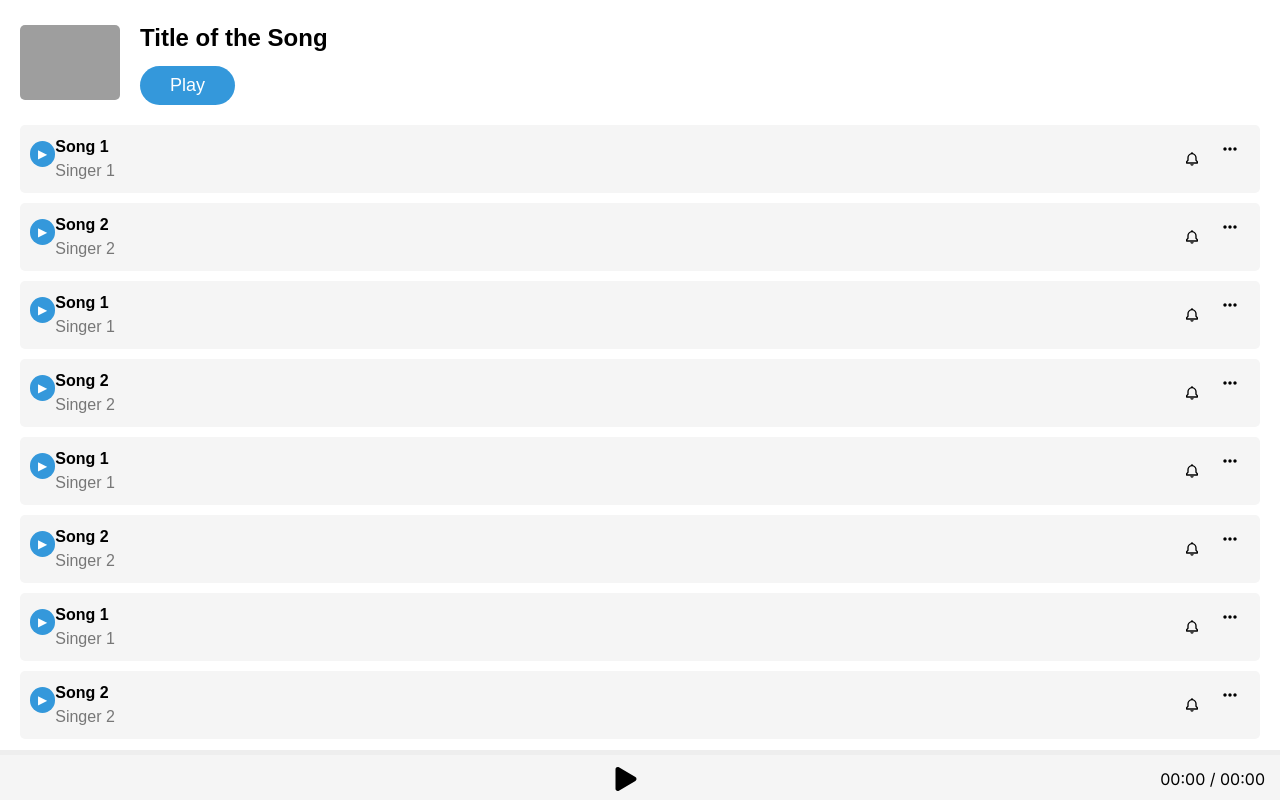
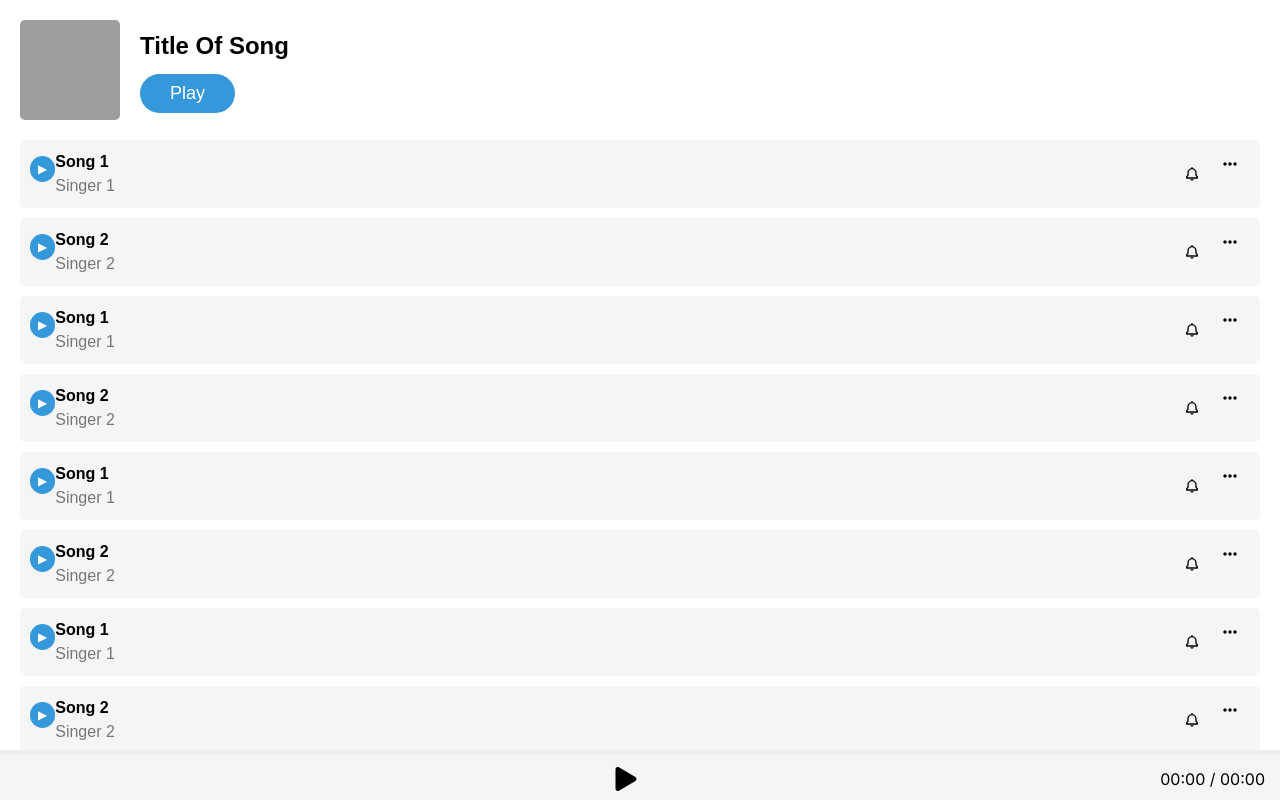
Before and after one commit to shrey-creator/epub-reader-flow, a Next.js app: page / in a window 1280 px wide. Built offline with nearby package versions, Linux system fonts and the light colour scheme; grey boxes are pictures that could not be loaded.

Commit message:
refactored app

```diff
--- /dev/null
+++ b/app/components/HeaderComponent.module.css
@@ -0,0 +1,37 @@
+/* Top Component */
+.top-component {
+  margin-bottom: 20px;
+}
+
+.top-left {
+  display: flex;
+  align-items: center;
+}
+
+.song-cover {
+  width: 100px;
+  height: 100px;
+  border-radius: 5px;
+  margin-right: 20px;
+}
+
+.title {
+  font-size: 24px;
+  font-weight: bold;
+}
+
+.play-button {
+  margin-top: 10px;
+  padding: 6px 30px;
+  font-size: 18px;
+  border: none;
+  border-radius: 50px;
+  background-color: #3498db;
+  color: #fff;
+  cursor: pointer;
+  transition: background-color 0.3s ease;
+}
+
+.play-button:hover {
+  background-color: #2980b9;
+}
--- a/app/components/HeaderPageComponent.tsx
+++ b/app/components/HeaderPageComponent.tsx
@@ -1,21 +1,27 @@
-import React, { useRef, useState, useEffect, useContext } from "react";
-import styles from "./StickyBar.module.css"; // Import CSS module for styling
-import { AudioPlayerContext } from "./audio-player-context";
-import { FaPause, FaPlay } from "react-icons/fa"; // Import Play Icon from react-icons/fa
-import ProgressBar from "./ProgressBar";
+import React from "react";
+import styles from "./HeaderComponent.module.css"; // Import CSS module for styling
 
-const StickyBar: React.FC<{
-  handleSongEnded: () => void;
-  currentSongIndex: number;
-  songsArray: any;
-  isSongPlaying: boolean;
-  setIsSongPlaying: any;
-}> = ({
-  handleSongEnded,
-  currentSongIndex,
-  songsArray,
-  isSongPlaying,
-  setIsSongPlaying,
-}) => {};
+const HeaderComponent: React.FC<{
+  handlePlayClick: () => void;
+  titleOfSong: string;
+  imageUrl: string;
+}> = ({ handlePlayClick, titleOfSong, imageUrl }) => {
+  if (!imageUrl)
+    imageUrl =
+      "https://imgs.search.brave.com/cHLZr76waEu1WhroTUyOjvQ52daoiir39BznW1pq5vk/rs:fit:500:0:0/g:ce/aHR0cHM6Ly93d3cu/YnJhaG1ha3VtYXJp/cy5jb20vd3AtY29u/dGVudC91cGxvYWRz/LzIwMjEvMDkvU2ls/ZW5jZS1tdXNpYy03/Njh4NzY4LmpwZw";
+  return (
+    <div className={styles["top-component"]}>
+      <div className={styles["top-left"]}>
+        <img src={imageUrl} alt="Song Cover" className={styles["song-cover"]} />
+        <div className="top-side-component">
+          <div className={styles["title"]}>{titleOfSong}</div>
+          <button className={styles["play-button"]} onClick={handlePlayClick}>
+            Play
+          </button>
+        </div>
+      </div>
+    </div>
+  );
+};
 
 export default HeaderComponent;
--- a/app/epub-reader.tsx
+++ b/app/epub-reader.tsx
@@ -1,9 +1,9 @@
 import React, { useContext, useEffect, useState } from "react";
-import { BiBell } from "react-icons/bi"; // Import the BiBell icon
 import styles from "./MusicPage.module.css"; // Import CSS module
-import SongDetail from "./song-item";
+import SongDetail from "./components/song-item";
 import { AudioPlayerContext } from "./audio-player-context";
 import StickyBar from "./sticky-bar";
+import HeaderComponent from "./components/HeaderPageComponent";
 
 const MusicPage = () => {
   const songs = [
@@ -83,7 +83,7 @@ const MusicPage = () => {
       // You can add logic here to stop playback or perform other actions
     }
   };
-  // };
+
   useEffect(() => {
     audioPlayer?.addEventListener("ended", handleSongEnded);
   }, [AudioPlayerContext]);
@@ -107,32 +107,20 @@ const MusicPage = () => {
     setCurrentSongIndex(songIndex);
   };
 
+  const handleTopComponentPlayClick = () => {
+    setCurrentSongIndex(0);
+    setIsSongPlaying(true);
+  };
+
   return (
     <div className={styles["music-page-container"]}>
       <div className={styles["music-page"]}>
         {/* Top Component */}
-        <div className={styles["top-component"]}>
-          <div className={styles["top-left"]}>
-            <img
-              src="https://imgs.search.brave.com/RYl7czB-pd5dsWx2F8SoIICRTBu9lUFN5ZIVusCzU_0/rs:fit:860:0:0/g:ce/aHR0cHM6Ly9zaGl2/amlwaWNzLmNvbS93/cC1jb250ZW50L3Vw/bG9hZHMvMjAyMy8w/Ni9CcmFobWEtS3Vt/YXJpcy1JbWFnZXMt/RnJlZS1Eb3dubG9h/ZC0yMS1TZXB0ZW1i/ZXItMjAyMy5qcGc"
-              alt="Song Cover"
-              className={styles["song-cover"]}
-            />
-            <div className="top-side-component">
-              <div className={styles["title"]}>Title of the Song</div>
-              <button
-                className={styles["play-button"]}
-                onClick={() => {
-                  setCurrentSongIndex(0);
-                  setIsSongPlaying(true);
-                }}
-              >
-                Play
-              </button>
-            </div>
-          </div>
-        </div>
-
+        <HeaderComponent
+          handlePlayClick={handleTopComponentPlayClick}
+          titleOfSong={"Title Of Song"}
+          imageUrl={""}
+        />
         {/* List of Songs */}
         <div className={styles["song-list"]}>
           {songs.map((song, index) => {
```
Also changed, not shown: app/components/song-item.tsx (renamed from app/song-item.tsx, +2 -7 lines).
